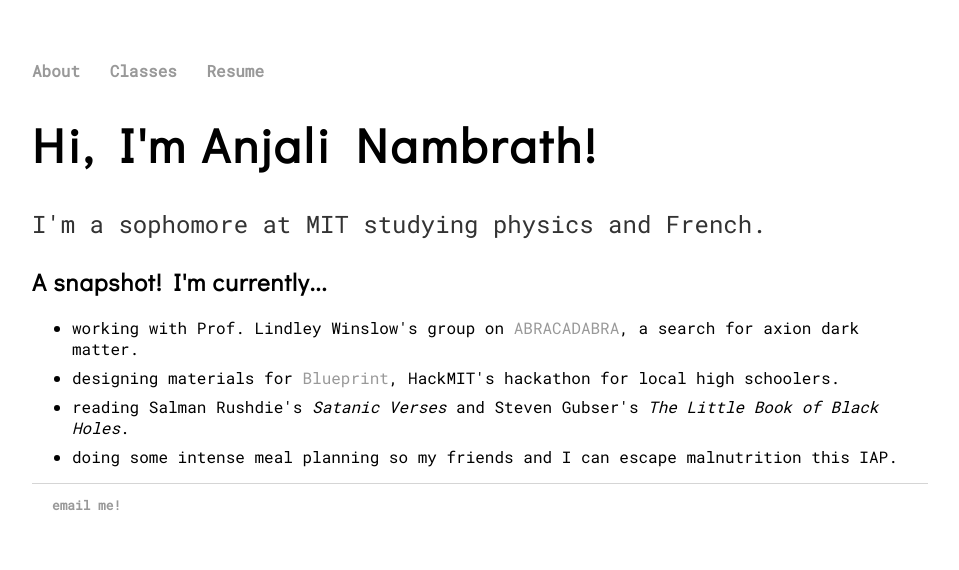
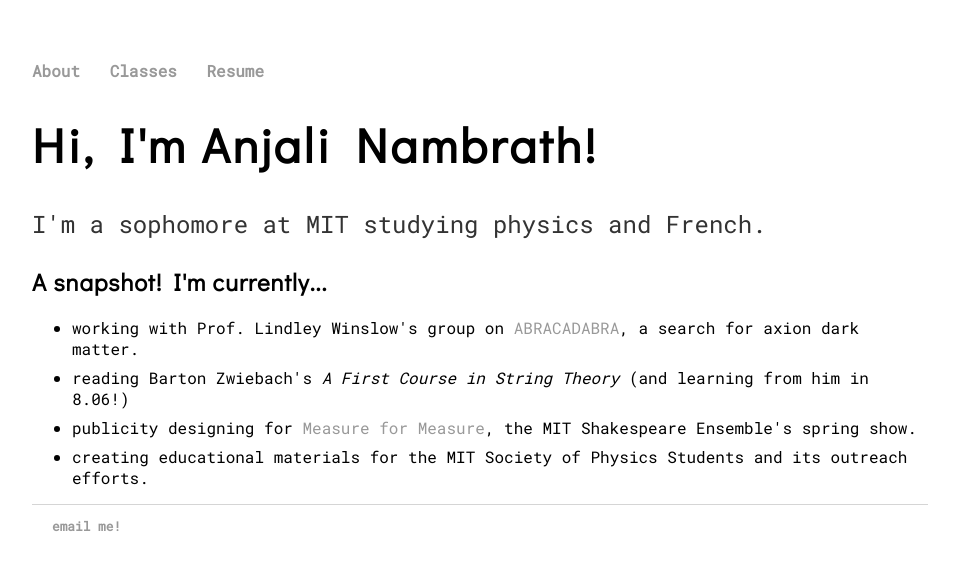
Before and after one commit to nambrath/nambrath.github.io, a Jekyll site: the page built from index.html, in a window 1280 px wide. Shown: the top 570 px of the page, without its empty margins (160-1119 px from the left). Built offline with Jekyll 4.4.1, drawn with Linux system fonts in a browser that asks for light colours.

Commit message:
sp19 update and classes update
6.003 not 8.962 :(

```diff
--- a/classes/index.html
+++ b/classes/index.html
@@ -6,9 +6,9 @@ title: Classes
 	<h1>Classes</h1>
 	<h2> Spring 2019 </h2>
 		<ul>
+			<li> <b>6.003:</b> Signal Processing </li>
 			<li> <b>8.06:</b> Quantum Physics III </li>
 			<li> <b>8.13:</b> Experimental Physics I </li>
-			<li> <b>8.962:</b> General Relativity (taking as listener) </li>
 			<li> <b>21G.311:</b> Introduction to French Culture </li>
 		</ul>
 	<h2> IAP 2019 </h2>
--- a/index.html
+++ b/index.html
@@ -10,9 +10,9 @@ title: Anjali Nambrath
 	<div class="snapshot">
 		<ul>
 			<li>working with Prof. Lindley Winslow's group on <a href="http://abracadabra.mit.edu/">ABRACADABRA</a>, a search for axion dark matter.</li>
-			<li>designing materials for <a href="https://blueprint.hackmit.org">Blueprint</a>, HackMIT's hackathon for local high schoolers.</li>
-			<li>reading Salman Rushdie's <em>Satanic Verses</em> and Steven Gubser's <em>The Little Book of Black Holes</em>.</li>
-			<li>doing some intense meal planning so my friends and I can escape malnutrition this IAP.</li>
+			<li>reading Barton Zwiebach's <em>A First Course in String Theory</em> (and learning from him in 8.06!)</li>
+			<li>publicity designing for <a href="http://ensemble.mit.edu/shows/show.php?season=current">Measure for Measure</a>, the MIT Shakespeare Ensemble's spring show.</li>
+			<li>creating educational materials for the MIT Society of Physics Students and its outreach efforts.</li>
 		</ul>
 	</div>
 </div><!-- /.blurb -->
```
